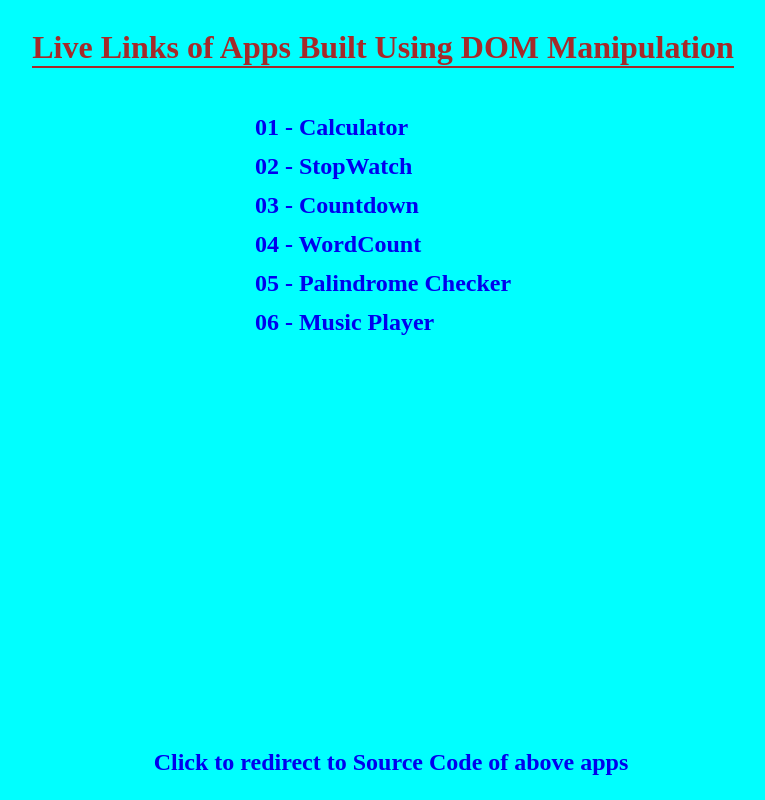
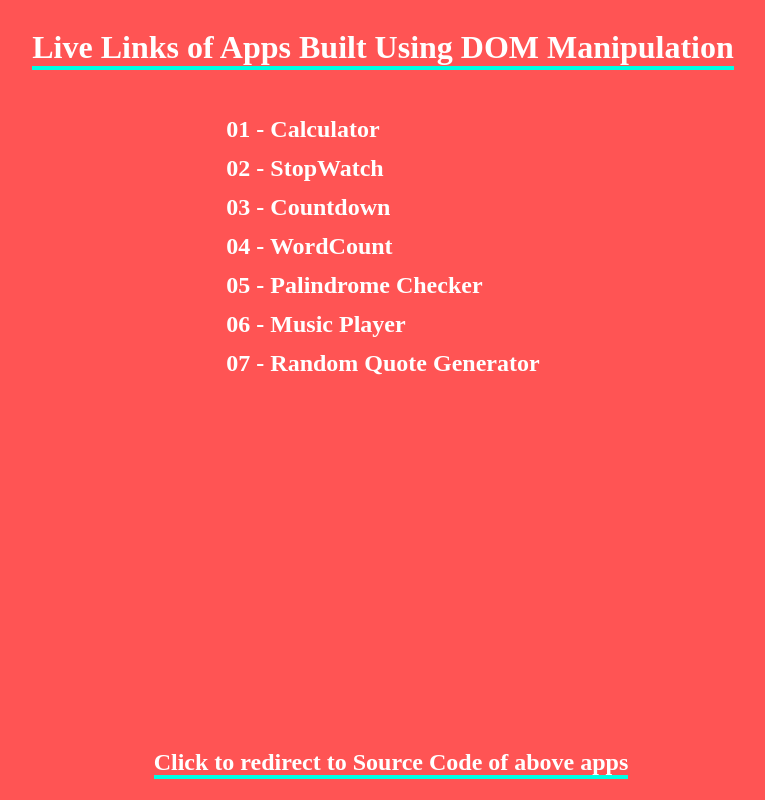
Before and after one commit to SidP919/FS-JS-WD-B-DOM-Manipulation, a plain HTML site: page Part-03-Build-Apps-Using-DOM-Manipulation/index.html in a window 1280 px wide. Shown: the whole page, without its empty margins (257-1022 px from the left). Drawn offline with Linux system fonts and the light colour scheme.

Commit message:
Update index of Part-03

```diff
--- a/Part-03-Build-Apps-Using-DOM-Manipulation/index.html
+++ b/Part-03-Build-Apps-Using-DOM-Manipulation/index.html
@@ -6,14 +6,14 @@
     <meta name="viewport" content="width=device-width, initial-scale=1.0">
     <style>
         body{
-            background-color: aqua;
+            background-color: #ff5454;
         }
         header{
             text-align: center;
         }
         h1{
-            color: brown;
-            border-bottom: 2px brown solid;
+            color: #fff;
+            border-bottom: 4px #00ffe5 solid;
             display: inline-block;
         }
         main{
@@ -21,7 +21,7 @@
         }
         ul{
             display: inline-block;
-        padding-inline-start: 0px;
+            padding-inline-start: 0px;
         }
         li{
             text-align: left;
@@ -34,12 +34,17 @@
             text-decoration: none;
             font-size: 24px;
             font-weight: 900;
+            color: #fff;
         }
         footer{
             position: fixed;
             bottom: 24px;
             width: 100%;
             text-align: center;
+        }
+        #source-code{
+            color: #fff;
+            border-bottom: 4px #00ffe5 solid;
         }
     </style>
     <title>DOM Apps</title>
@@ -69,12 +74,12 @@
                 <a href="./06-MusicPlayer/index.html">06 - Music Player</a>
             </li>
             <li>
-                <a href=""></a>
+                <a href="./07-Random-Quote-Generator/index.html">07 - Random Quote Generator</a>
             </li>
         </ul>
     </main>
     <footer>
-        <a href="https://github.com/SidP919/FS-JS-WD-B-DOM-Manipulation/tree/Main/Part-03-Build-Apps-Using-DOM-Manipulation" target="_blank">Click to redirect to Source Code of above apps</a>
+        <a id="source-code" href="https://github.com/SidP919/FS-JS-WD-B-DOM-Manipulation/tree/Main/Part-03-Build-Apps-Using-DOM-Manipulation" target="_blank">Click to redirect to Source Code of above apps</a>
     </footer>
 </body>
 </html>
```
